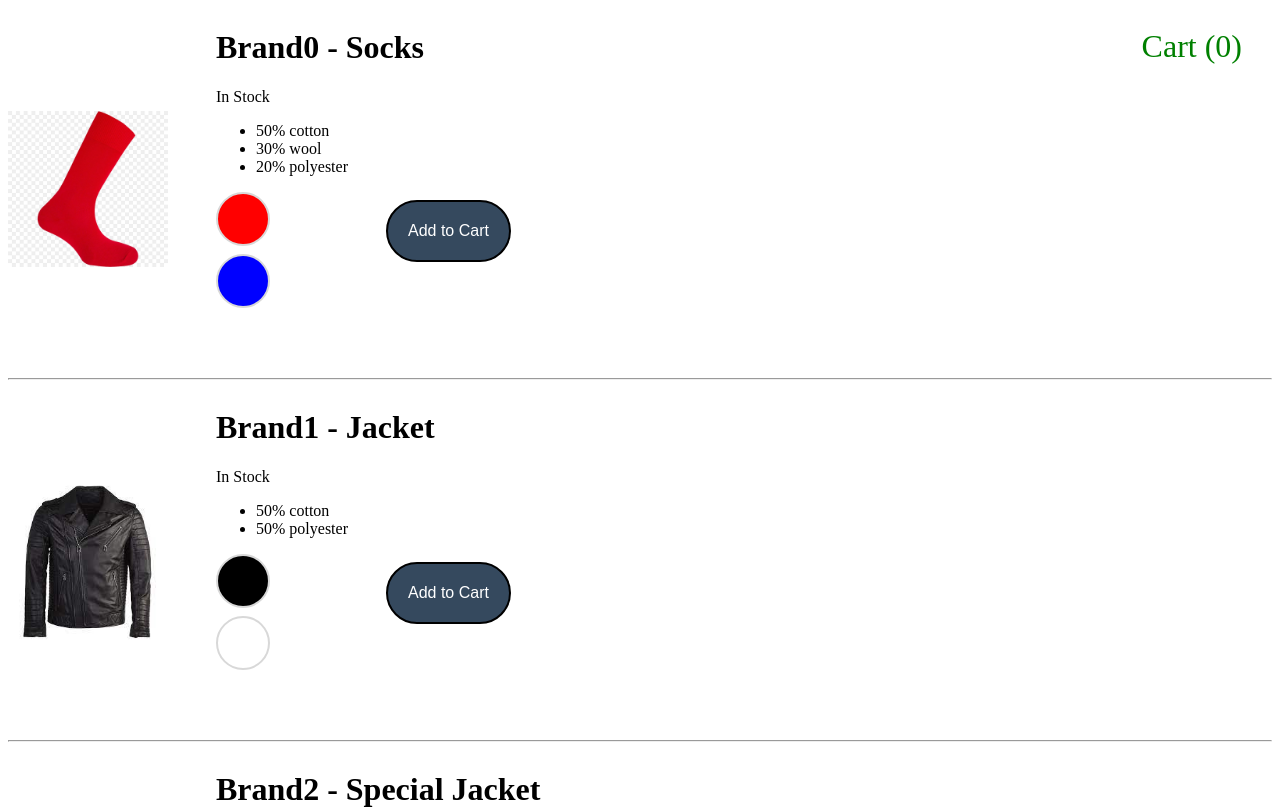
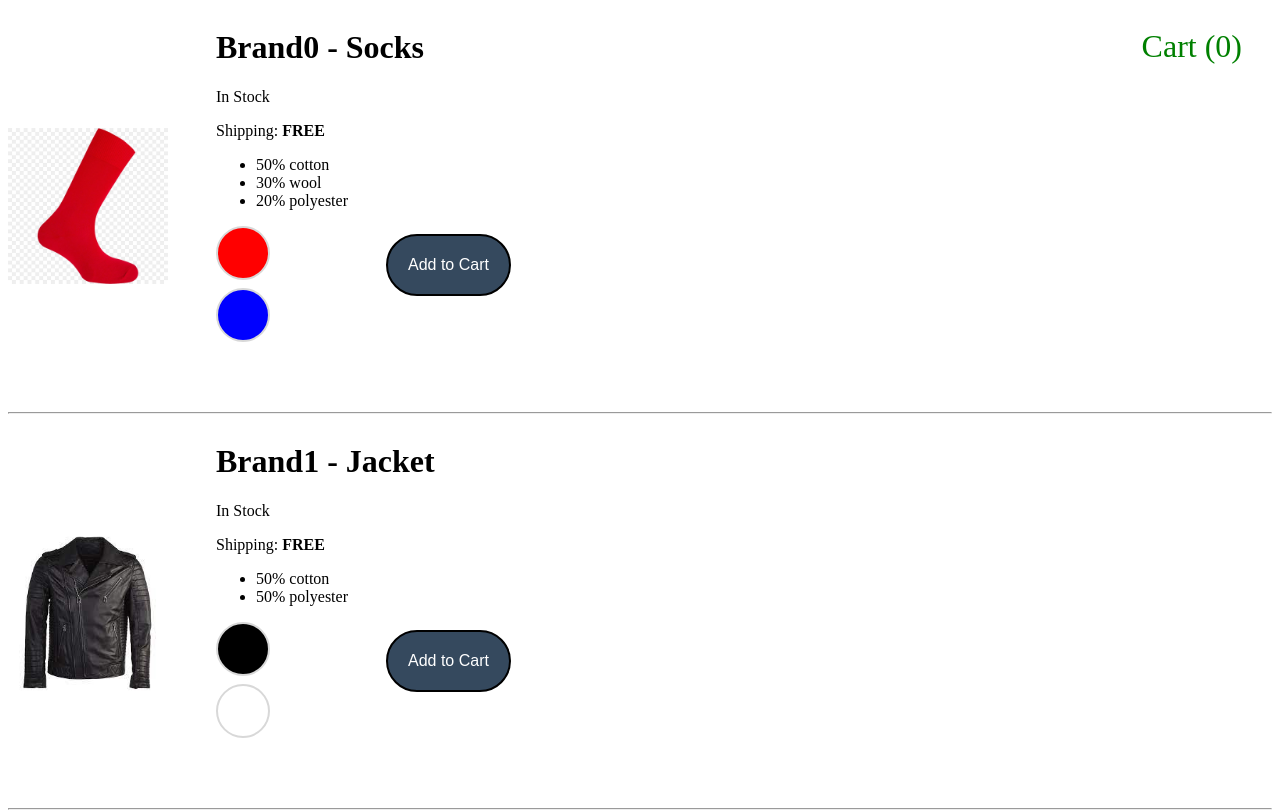
Before and after one commit to iOufakir/vuejs-typescript-basic, a Vue app: page / in a window 1280 px wide. Shown: the top 812 px of the page. Built offline with nearby package versions, Linux system fonts and the light colour scheme.

Commit message:
Add premium props

```diff
--- a/src/App.vue
+++ b/src/App.vue
@@ -2,10 +2,10 @@
   <div>
     <div class="cart">Cart ({{ cart }})</div>
     <product
-      v-for="(product, index) in products"
+      v-for="product in products"
       :key="product.id"
       :product="product"
-      :product-index="index"
+      :premium="true"
     ></product>
   </div>
 </template>
@@ -25,7 +25,7 @@ export default {
       cart: 0,
       addToCart() {
         this.cart++;
-      }
+      },
     };
   },
 };
--- a/src/components/Product.vue
+++ b/src/components/Product.vue
@@ -10,6 +10,10 @@
         <p v-if="quantity > 10">In Stock</p>
         <p v-else-if="quantity <= 10 && quantity > 0">Almost sold out</p>
         <p v-else>Out of Stock</p>
+
+        <p>
+          Shipping: <span :style="{ fontWeight: 'bold' }">{{ shipping }}</span>
+        </p>
 
         <ul>
           <li v-for="detail in product.details" :key="detail">
@@ -51,8 +55,8 @@ export default {
     product: {
       type: Object as PropType<ProductType>,
     },
-    productIndex: {
-      type: Number,
+    premium: {
+      type: Boolean,
       required: true,
     },
   },
@@ -72,9 +76,17 @@ export default {
       return self.product.variants[variantIndex].quantity;
     });
 
+    const shipping = computed(() => {
+      if (props.premium) {
+        return "FREE";
+      }
+      return 2.99;
+    });
+
     return {
       name,
       quantity,
+      shipping,
       image,
       variantIndex: 0,
       updateVariant(productVariantIndex: number) {
```
